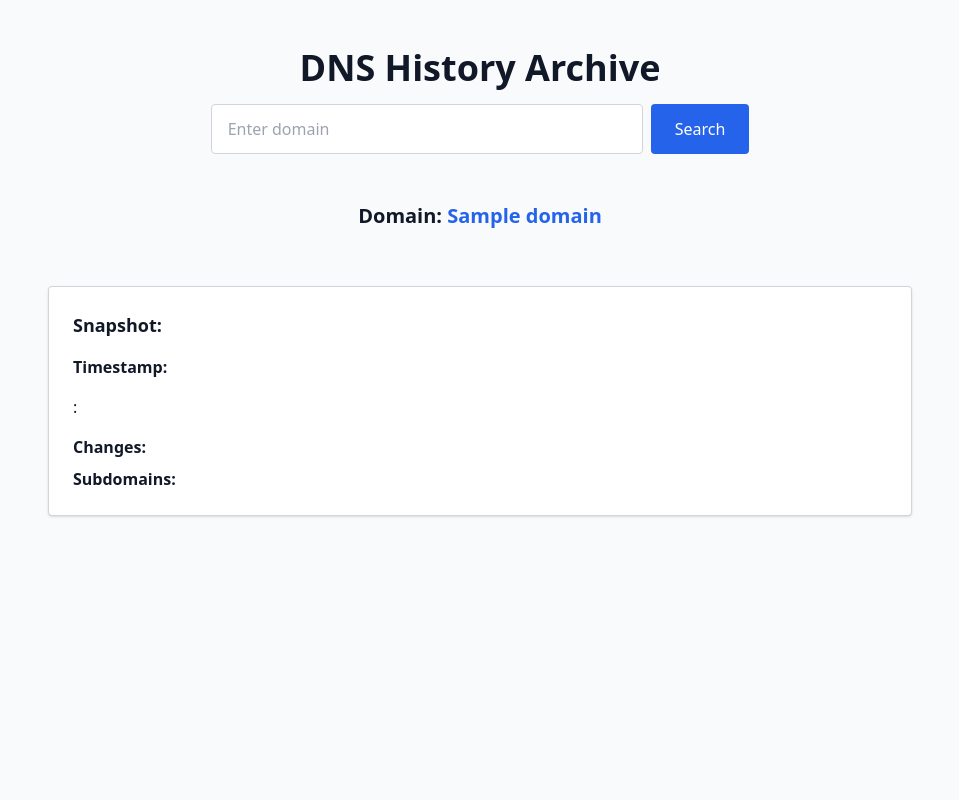
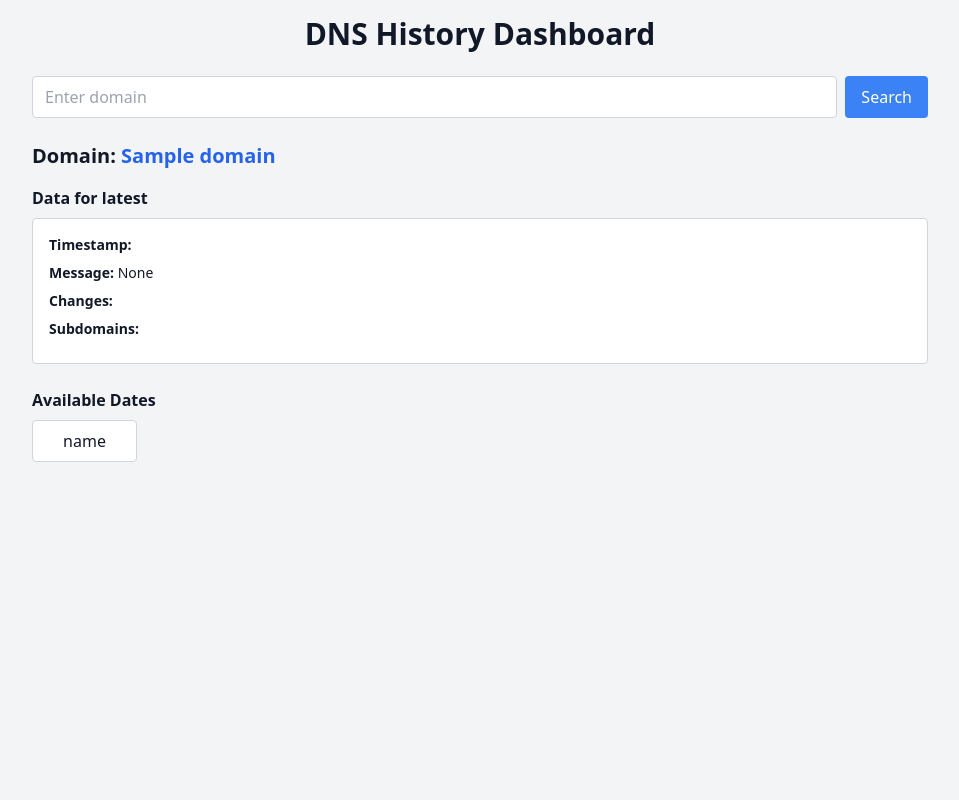
Before and after one commit to stefanpejcic/dnsarchive, a Flask app: template frontend/templates/domain.html in a window 1280 px wide. Shown: the whole page, without its empty margins (160-1119 px from the left). Run offline with Flask 3, Linux system fonts and the light colour scheme; the template is opened without the code that fills it: most values are stand-ins (such as "Sample title", 1, 10 or a date in 2020); some libraries are stand-ins or nearby versions.

Commit message:
Update domain.html

```diff
--- a/frontend/templates/domain.html
+++ b/frontend/templates/domain.html
@@ -3,52 +3,88 @@
 <head>
     <meta charset="UTF-8">
     <meta name="viewport" content="width=device-width, initial-scale=1.0">
-    <title>DNS History Archive</title>
+    <title>DNS History Dashboard</title>
     <script src="https://cdn.jsdelivr.net/npm/alpinejs@3.x.x/dist/cdn.min.js" defer></script>
     <script src="https://cdn.tailwindcss.com"></script>
 </head>
-<body class="bg-gray-50 text-gray-900 font-sans min-h-screen">
+<body class="bg-gray-100 text-gray-900 font-sans min-h-screen p-4">
 
-<div class="max-w-4xl mx-auto py-12 px-4">
+<div class="max-w-4xl mx-auto">
+    <h1 class="text-3xl font-bold mb-6 text-center">DNS History Dashboard</h1>
 
-    <!-- Header & Domain Input -->
-    <div class="text-center mb-12">
-        <h1 class="text-4xl font-bold mb-4">DNS History Archive</h1>
-        <form @submit.prevent="goToDomain" class="flex justify-center gap-2">
+    <!-- Domain Input -->
+    <form @submit.prevent="goToDomain" class="flex gap-2 mb-6">
         <input type="text" x-model="domain" placeholder="Enter domain"
-                   class="w-1/2 border border-gray-300 rounded px-4 py-3 focus:outline-none focus:ring-2 focus:ring-blue-500">
-            <button type="submit" class="bg-blue-600 text-white px-6 py-3 rounded hover:bg-blue-700 transition">Search</button>
+               class="flex-1 border border-gray-300 rounded px-3 py-2 focus:outline-none focus:ring-2 focus:ring-blue-500">
+        <button type="submit" class="bg-blue-500 text-white px-4 py-2 rounded hover:bg-blue-600">Search</button>
     </form>
-    </div>
 
     <!-- Selected Domain -->
     <template x-if="selectedDomain">
         <div>
+            <h2 class="text-xl font-semibold mb-4">Domain: <span class="text-blue-600" x-text="selectedDomain"></span></h2>
 
-            <h2 class="text-xl font-semibold text-center mb-6">
-                Domain: <span class="text-blue-600" x-text="selectedDomain"></span>
-            </h2>
-
-            <!-- Timeline of Dates -->
-            <div class="overflow-x-auto mb-8">
-                <div class="flex gap-2">
-                    <template x-for="date in dates" :key="date">
-                        <div class="flex flex-col items-center cursor-pointer"
-                             :class="selectedDay === date ? 'text-white bg-blue-600' : 'text-gray-700 bg-gray-200 hover:bg-gray-300'"
-                             @click="loadDay(date)">
-                            <span class="px-3 py-1 rounded text-sm font-medium" x-text="date"></span>
-                            <span class="text-xs mt-1" x-text="dailyCounts[date] ? dailyCounts[date] + ' records' : ''"></span>
+            <!-- Scan Message -->
+            <template x-if="dayData && dayData.message">
+                <div class="bg-yellow-100 border border-yellow-300 text-yellow-800 p-3 rounded mb-4">
+                    <strong>Notice:</strong>
+                    <span x-text="dayData.message"></span>
                 </div>
             </template>
+
+            <!-- Summary Table -->
+            <template x-if="domainSummary && Object.keys(domainSummary).length">
+                <div class="mb-6">
+                    <h3 class="font-semibold mb-2">Summary (all days)</h3>
+                    <div class="overflow-auto">
+                        <table class="table-auto border-collapse border border-gray-300 w-full text-sm">
+                            <thead>
+                                <tr class="bg-gray-200">
+                                    <th class="border border-gray-300 px-2 py-1">Date</th>
+                                    <th class="border border-gray-300 px-2 py-1">A</th>
+                                    <th class="border border-gray-300 px-2 py-1">AAAA</th>
+                                    <th class="border border-gray-300 px-2 py-1">MX</th>
+                                    <th class="border border-gray-300 px-2 py-1">NS</th>
+                                    <th class="border border-gray-300 px-2 py-1">SOA</th>
+                                    <th class="border border-gray-300 px-2 py-1">TXT</th>
+                                    <th class="border border-gray-300 px-2 py-1">Changes</th>
+                                    <th class="border border-gray-300 px-2 py-1">Subdomains</th>
+                                    <th class="border border-gray-300 px-2 py-1">Total</th>
+                                </tr>
+                            </thead>
+                            <tbody>
+                                <template x-for="[date, summary] in Object.entries(domainSummary)" :key="date">
+                                    <tr class="hover:bg-blue-50 cursor-pointer" @click="loadDay(date)">
+                                        <td class="border border-gray-300 px-2 py-1" x-text="date"></td>
+                                        <td class="border border-gray-300 px-2 py-1" x-text="summary.A"></td>
+                                        <td class="border border-gray-300 px-2 py-1" x-text="summary.AAAA"></td>
+                                        <td class="border border-gray-300 px-2 py-1" x-text="summary.MX"></td>
+                                        <td class="border border-gray-300 px-2 py-1" x-text="summary.NS"></td>
+                                        <td class="border border-gray-300 px-2 py-1" x-text="summary.SOA"></td>
+                                        <td class="border border-gray-300 px-2 py-1" x-text="summary.TXT"></td>
+                                        <td class="border border-gray-300 px-2 py-1" x-text="summary.changes"></td>
+                                        <td class="border border-gray-300 px-2 py-1" x-text="summary.subdomain_count"></td>
+                                        <td class="border border-gray-300 px-2 py-1" x-text="summary.total"></td>
+                                    </tr>
+                                </template>
+                            </tbody>
+                        </table>
                     </div>
                 </div>
+            </template>
 
             <!-- Daily Records -->
             <template x-if="dayData">
-                <div class="bg-white border border-gray-300 rounded shadow p-6">
-                    <h3 class="text-lg font-semibold mb-4">Snapshot: <span x-text="selectedDay"></span></h3>
-                    <div class="mb-4"><strong>Timestamp:</strong> <span x-text="dayData.timestamp"></span></div>
-                    <div x-for="[type, records] in Object.entries(dayData.dns_records)" :key="type" class="mb-2">
+                <div class="mb-6">
+                    <h3 class="font-semibold mb-2">Data for <span x-text="selectedDay || 'latest'"></span></h3>
+                    <div class="bg-white border border-gray-300 rounded p-4 overflow-auto text-sm">
+                        <div class="mb-2"><strong>Timestamp:</strong> <span x-text="dayData.timestamp"></span></div>
+                        <div class="mb-2"><strong>Message:</strong> <span x-text="dayData.message || 'None'"></span></div>
+                        <div class="mb-2"><strong>Changes:</strong> <span x-text="dayData.changes"></span></div>
+                        <div class="mb-2"><strong>Subdomains:</strong> <span x-text="Object.keys(dayData.subdomains).length"></span></div>
+
+                        <template x-for="[type, records] in Object.entries(dayData.dns_records)" :key="type">
+                            <div class="mb-2">
                                 <strong x-text="type"></strong>:
                                 <template x-if="records.length">
                                     <ul class="ml-4 list-disc">
@@ -58,60 +94,36 @@
                                     </ul>
                                 </template>
                                 <template x-if="!records.length">
-                            <span class="text-gray-500 ml-2">None</span>
+                                    <span>None</span>
                                 </template>
                             </div>
-                    <div class="mt-4"><strong>Changes:</strong> <span x-text="dayData.changes"></span></div>
-                    <div class="mt-2"><strong>Subdomains:</strong> <span x-text="Object.keys(dayData.subdomains).length"></span></div>
+                        </template>
+                    </div>
                 </div>
             </template>
 
-            <!-- Summary Table -->
-            <template x-if="domainSummary && Object.keys(domainSummary).length">
-                <div class="mt-8 overflow-x-auto">
-                    <table class="min-w-full text-sm border border-gray-300 rounded">
-                        <thead class="bg-gray-100">
-                            <tr>
-                                <th class="border px-3 py-2 text-left">Date</th>
-                                <th class="border px-3 py-2">A</th>
-                                <th class="border px-3 py-2">AAAA</th>
-                                <th class="border px-3 py-2">MX</th>
-                                <th class="border px-3 py-2">NS</th>
-                                <th class="border px-3 py-2">SOA</th>
-                                <th class="border px-3 py-2">TXT</th>
-                                <th class="border px-3 py-2">Changes</th>
-                                <th class="border px-3 py-2">Subdomains</th>
-                                <th class="border px-3 py-2">Total</th>
-                            </tr>
-                        </thead>
-                        <tbody>
-                            <template x-for="[date, summary] in Object.entries(domainSummary)" :key="date">
-                                <tr class="hover:bg-blue-50 cursor-pointer" @click="loadDay(date)">
-                                    <td class="border px-3 py-1" x-text="date"></td>
-                                    <td class="border px-3 py-1" x-text="summary.A"></td>
-                                    <td class="border px-3 py-1" x-text="summary.AAAA"></td>
-                                    <td class="border px-3 py-1" x-text="summary.MX"></td>
-                                    <td class="border px-3 py-1" x-text="summary.NS"></td>
-                                    <td class="border px-3 py-1" x-text="summary.SOA"></td>
-                                    <td class="border px-3 py-1" x-text="summary.TXT"></td>
-                                    <td class="border px-3 py-1" x-text="summary.changes"></td>
-                                    <td class="border px-3 py-1" x-text="summary.subdomain_count"></td>
-                                    <td class="border px-3 py-1" x-text="summary.total"></td>
-                                </tr>
-                            </template>
-                        </tbody>
-                    </table>
+            <!-- Dates List with changes count -->
+            <div class="mt-6">
+                <h3 class="font-semibold mb-2">Available Dates</h3>
+                <div class="grid grid-cols-4 sm:grid-cols-6 md:grid-cols-8 gap-2">
+                    <template x-for="date in dates" :key="date">
+                        <div class="bg-white border border-gray-300 rounded p-2 text-center cursor-pointer hover:bg-blue-50"
+                             :class="selectedDay === date ? 'bg-blue-100 font-semibold' : ''"
+                             @click="loadDay(date)">
+                            <span x-text="date"></span>
+                            <div class="text-xs text-gray-500" x-text="dailyCounts[date] ? dailyCounts[date].total + ' records, ' + dailyCounts[date].changes + ' changes' : ''"></div>
                         </div>
                     </template>
+                </div>
+            </div>
 
         </div>
     </template>
 
     <!-- No domain selected -->
     <template x-if="!selectedDomain">
-        <div class="text-center text-gray-500 mt-12">Enter a domain to see its DNS history snapshots.</div>
+        <div class="text-gray-500 mt-6 text-center">Enter a domain to see its DNS history records.</div>
     </template>
-
 </div>
 
 <script>
@@ -120,22 +132,33 @@ function dnsHistoryApp() {
         domain: '',
         selectedDomain: '{{ domain if domain else "" }}',
         selectedDay: '{{ request.args.get("day") if request.args.get("day") else "" }}',
-        domainSummary: {{ summary | tojson() if summary else 'null' }},
+
         dayData: {{ records | tojson() if records else 'null' }},
-        dates: {{ all_dates | tojson() if all_dates else '[]' }},
-        dailyCounts: {{ daily_counts | tojson() if daily_counts else '{}' }},
+        domainSummary: {{ summary | tojson() if summary else '{}' }},
+        dates: {{ summary.keys() | list | tojson() if summary else '[]' }},
+        dailyCounts: {{ summary | tojson() if summary else '{}' }},
 
         goToDomain() {
-            if(this.domain) window.location.href = '/domain/' + this.domain;
+            if (this.domain) {
+                window.location.href = '/domain/' + this.domain;
+            }
         },
 
         loadDay(date) {
             this.selectedDay = date;
-            window.location.href = `/domain/${this.selectedDomain}?day=${date}`;
+            // Dynamic fetch without reload
+            fetch(`/api/domain/${this.selectedDomain}?day=${date}`)
+                .then(res => res.json())
+                .then(data => {
+                    this.dayData = data.records;
+                })
+                .catch(err => {
+                    console.error(err);
+                    this.dayData = { message: 'Could not load data for this day.' };
+                });
         }
     }
 }
 </script>
-
 </body>
 </html>
```
Lines whose indentation alone changed are shown as unchanged.
